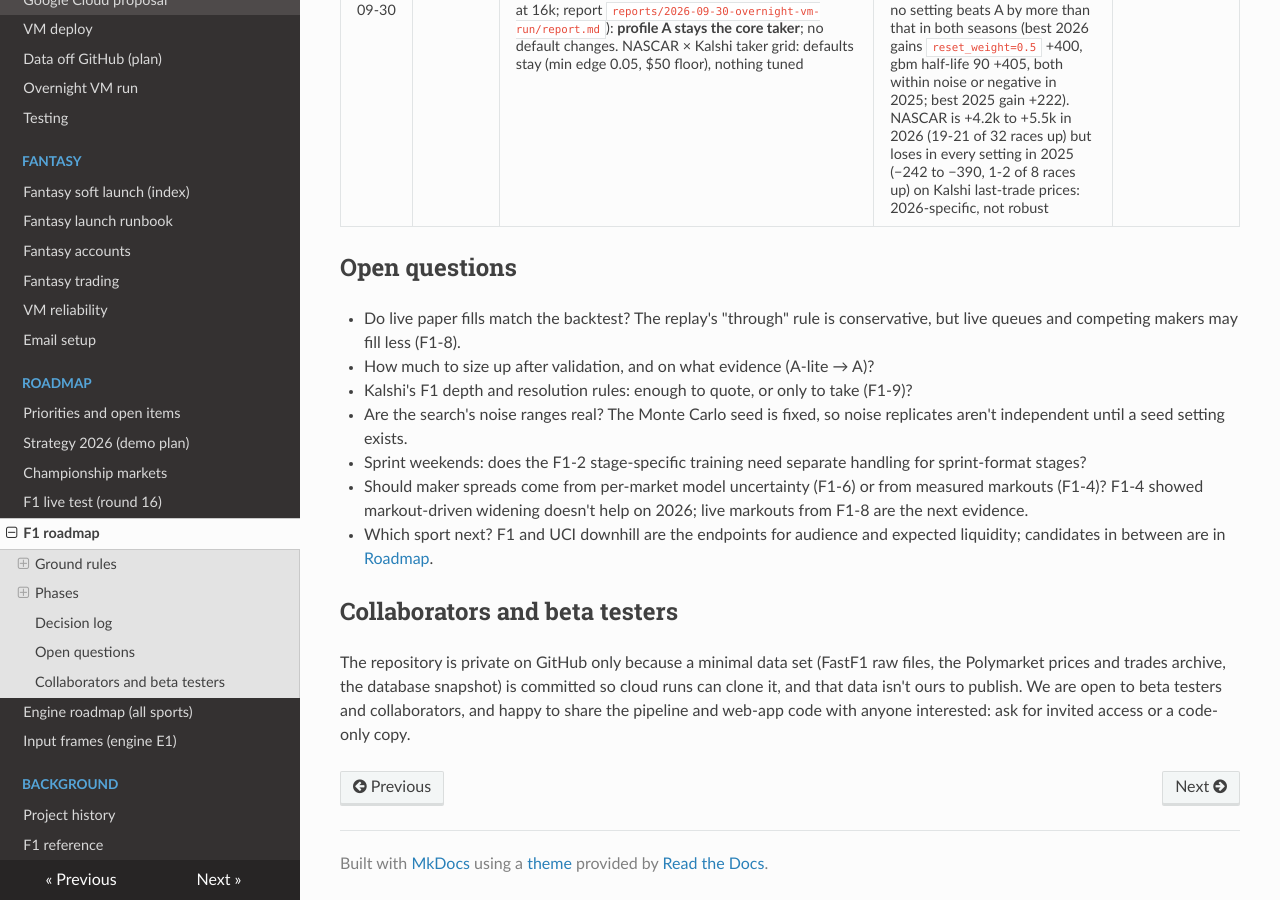
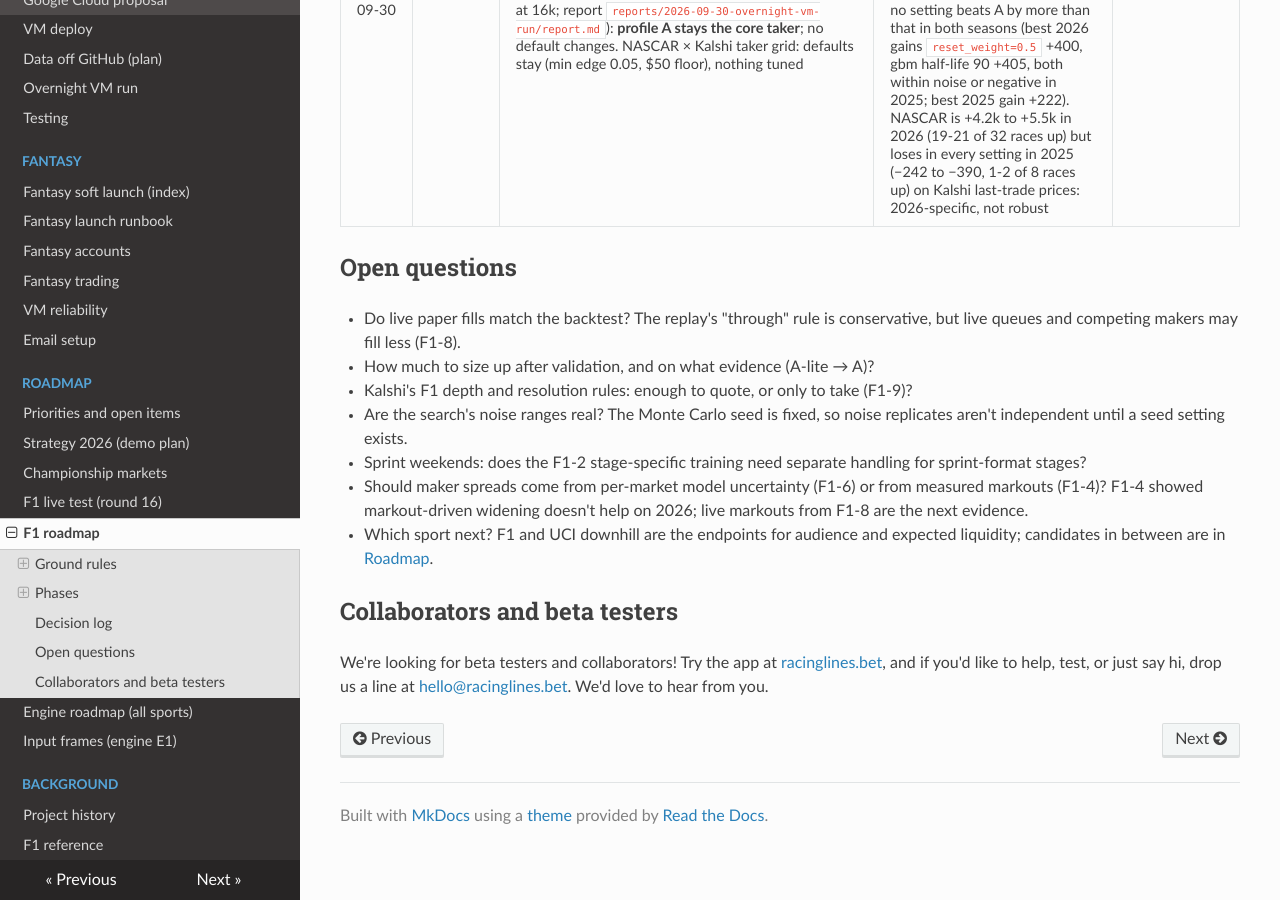
Before and after one commit to lalligagger/racinglines-public, an MkDocs documentation site: the page built from docs/f1-roadmap.md, in a window 1280 px wide and 900 px high, scrolled down 15836 px. Built offline with MkDocs 1.6.1, drawn with Linux system fonts in a browser that asks for light colours; nearby versions of some CDN libraries.

Commit message:
[docs] Collaborators and beta testers: a short, friendly invite to hello@racinglines.bet (README, docs home, F1 roadmap)
Co-Authored-By: Claude Opus 5.5 <noreply@anthropic.com>
Claude-Session: https://claude.ai/code/session_01HxJiaEnhwrM1vzUKWkrNaA

```diff
--- a/docs/f1-roadmap.md
+++ b/docs/f1-roadmap.md
@@ -462,8 +462,7 @@ signals, with leakage-rule tests like Polymarket's.
 
 ## Collaborators and beta testers
 
-The repository is private on GitHub only because a minimal data set (FastF1 raw
-files, the Polymarket prices and trades archive, the database snapshot) is
-committed so cloud runs can clone it, and that data isn't ours to publish. We
-are open to beta testers and collaborators, and happy to share the pipeline and
-web-app code with anyone interested: ask for invited access or a code-only copy.
+We're looking for beta testers and collaborators! Try the app at
+[racinglines.bet](https://racinglines.bet), and if you'd like to help, test, or just say hi, drop us a line at
+[hello@racinglines.bet](mailto:hello@racinglines.bet?subject=racinglines%20beta%20tester%20%2F%20collaborator).
+We'd love to hear from you.
```
Also changed, not shown: README.md (+4 -4 lines), docs/index.md (+4 -4 lines).
